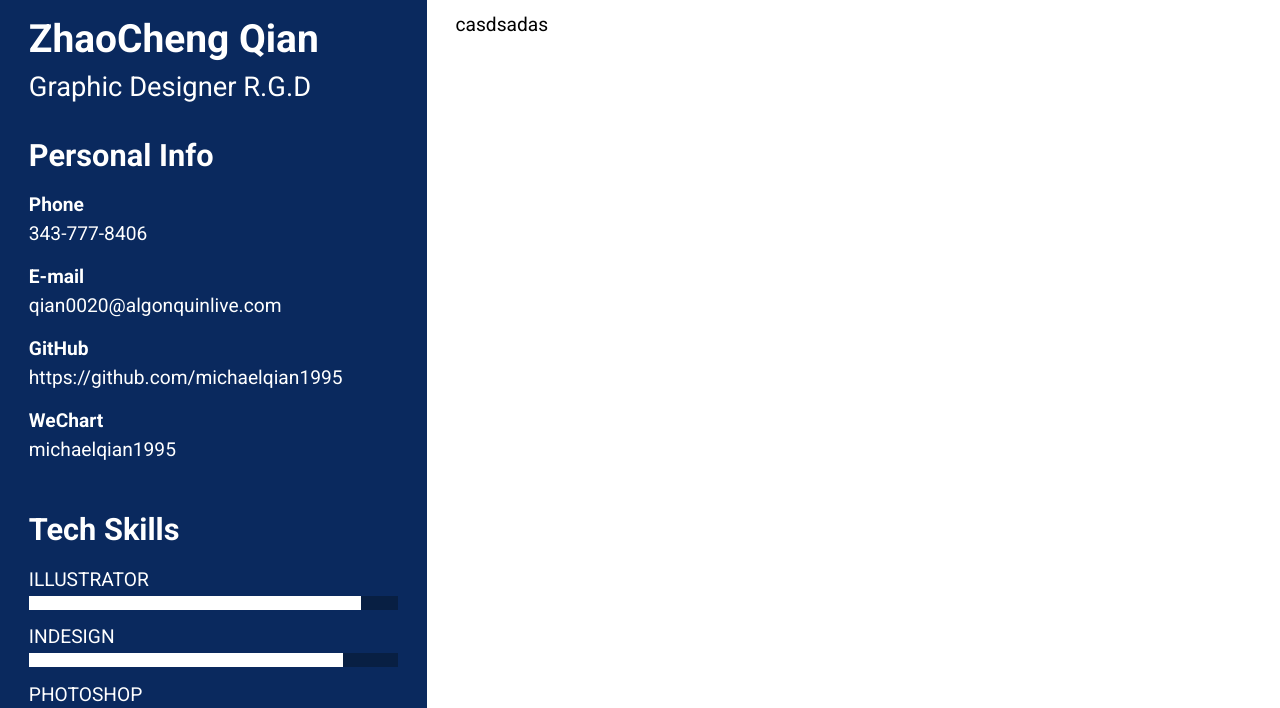
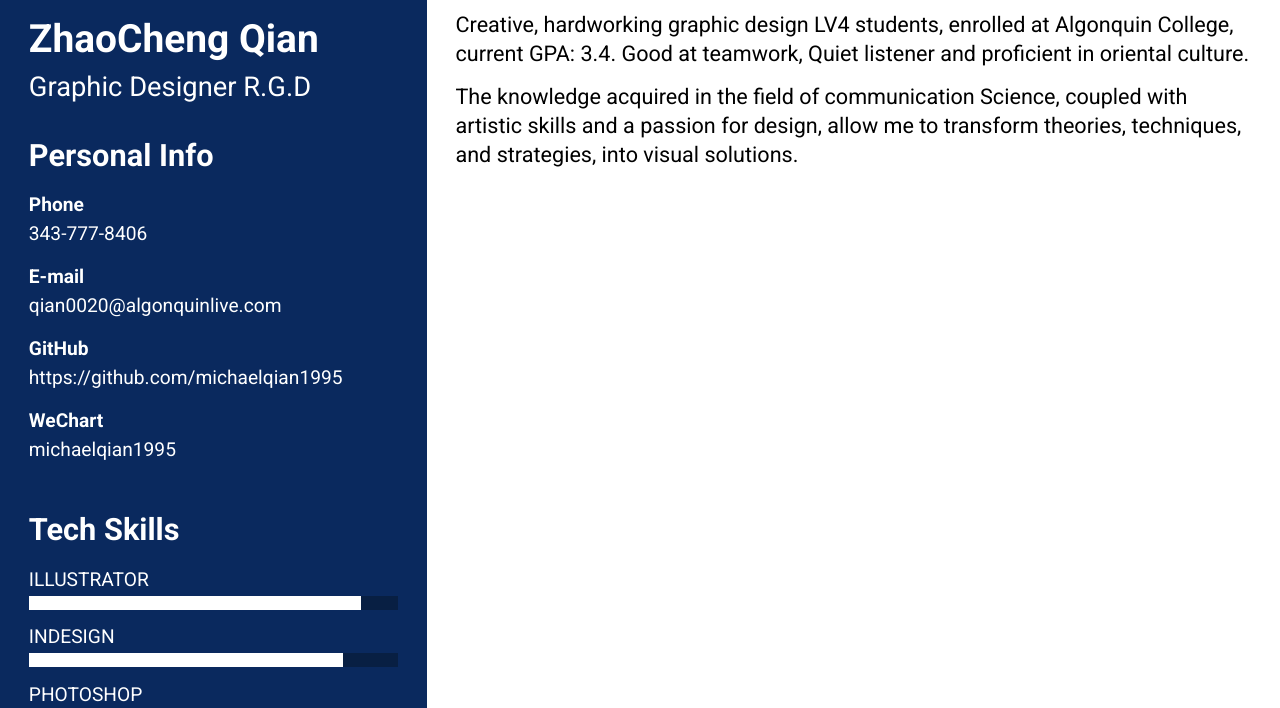
Before and after one commit to michaelqian1995/My-Profile, a plain HTML site: page index.html in a window 1280 px wide. Shown: the part 75-783 px from the top of the page. Drawn offline with Linux system fonts and the light colour scheme.

Commit message:
d s a
d s a

```diff
--- a/index.html
+++ b/index.html
@@ -171,7 +171,8 @@
 
         <div class="unit xs-1 s-1 m-2-3 l-2-3 gutter">
           <div class="pad-t-1-2">
-            <p>casdsadas</p>
+            <p class="push-0 pad-b-1-2 mega">Creative, hardworking graphic design LV4 students, enrolled at Algonquin College, current GPA: 3.4. Good at teamwork, Quiet listener and proficient in oriental culture. </p>
+            <p class="mega">The knowledge acquired in the field of communication Science, coupled with artistic skills and a passion for design, allow me to transform theories, techniques, and strategies, into visual solutions.</p>
           </div>
         </div>
       </div>
```
